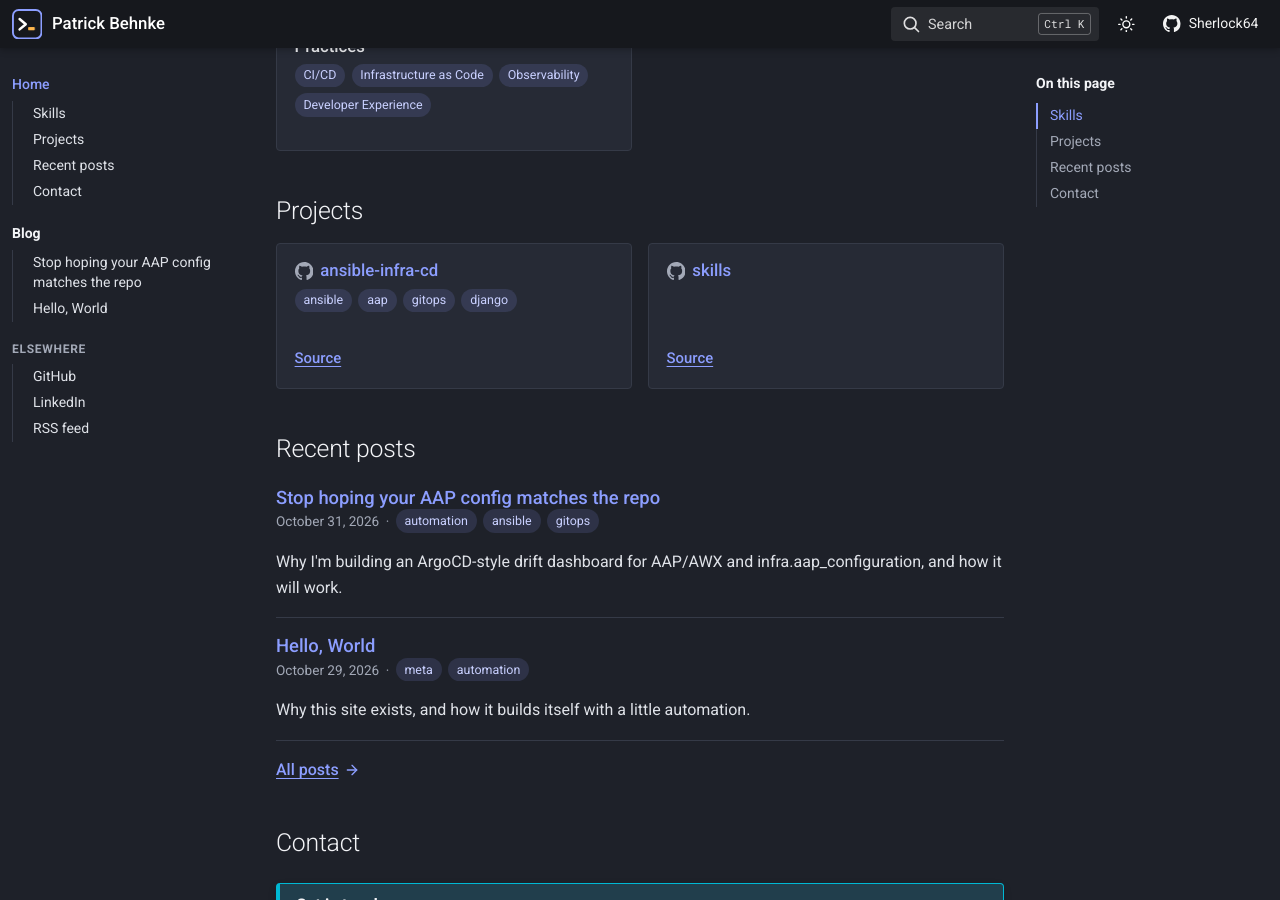
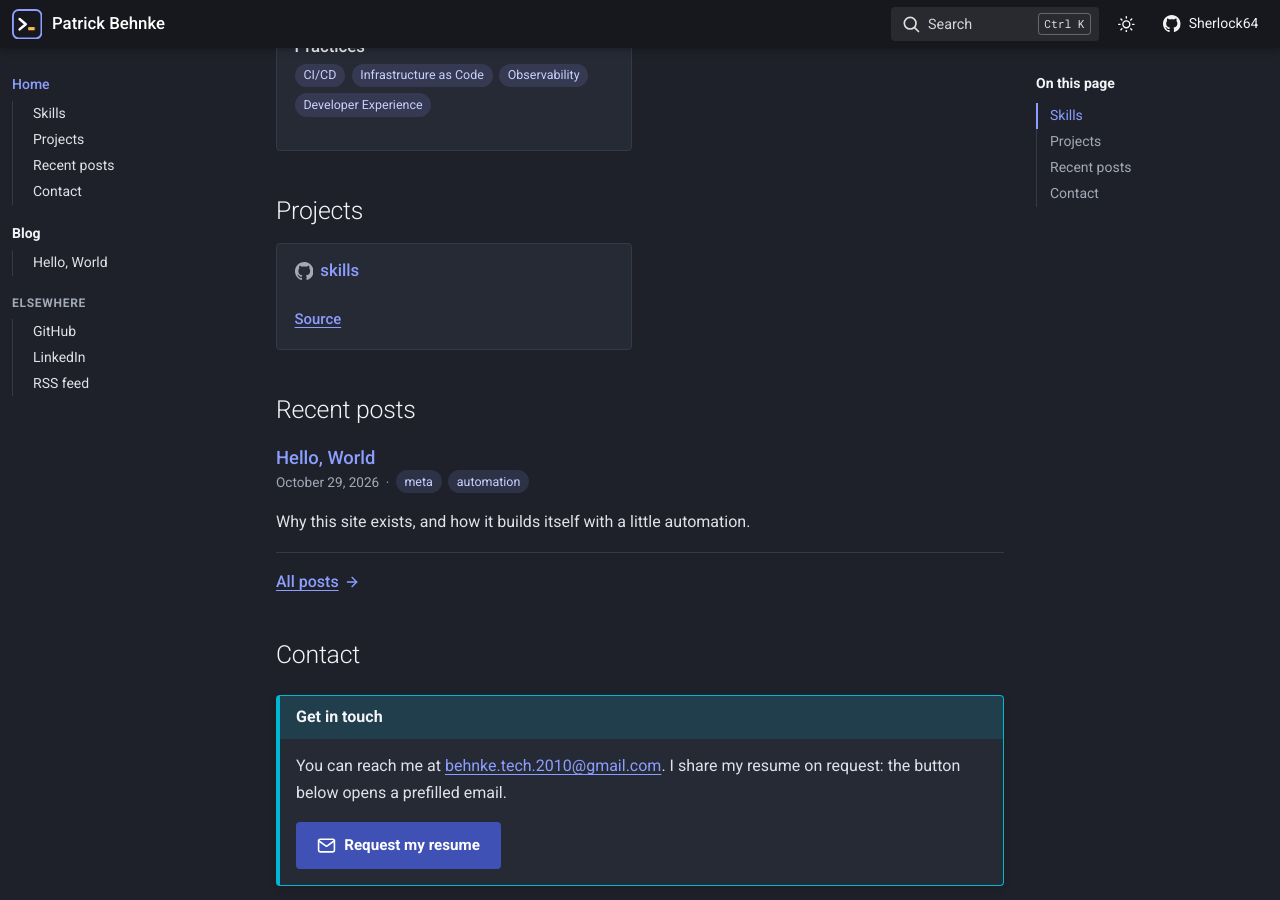
Before and after one commit to Sherlock64/portfolio, a Jekyll site: the page built from index.html, in a window 1280 px wide and 900 px high, scrolled down 627 px. Built offline with Jekyll 4.4.1, drawn with Linux system fonts in a browser that asks for light colours; part of the change alters nothing that is shown.

Commit message:
Remove AAP drift post and ansible-infra-cd project card
The project can't be tested without an AWX/AAP environment, so it is
being decommissioned.

Co-Authored-By: Claude Sonnet 5.5 <noreply@anthropic.com>

````diff
--- a/_data/projects.yml
+++ b/_data/projects.yml
@@ -21,7 +21,4 @@
 #   tags: [jekyll, github-actions]
 #   featured: true
 
-- repo: Sherlock64/ansible-infra-cd
-  tags: [ansible, aap, gitops, django]
-
 - repo: Sherlock64/skills
--- a/blog/aap-config-drift.md
+++ /dev/null
@@ -1,148 +0,0 @@
----
-title: "Stop hoping your AAP config matches the repo"
-date: 2026-10-31
-tags: [automation, ansible, gitops]
-summary: "Why I'm building an ArgoCD-style drift dashboard for AAP/AWX and infra.aap_configuration, and how it will work."
----
-
-If you manage AAP or AWX with `infra.aap_configuration`, you have a repo that
-describes how the platform should look. You also have the platform itself, and
-a handful of people with admin rights and a browser. Those two things drift
-apart, and nothing tells you when they do.
-
-I've lived with that gap for a long time, so I started building
-[ansible-infra-cd](https://github.com/Sherlock64/ansible-infra-cd): an
-ArgoCD-style tool where the repo is the source of truth, AAP is the target, and
-a dashboard shows you exactly where they disagree. Visibility beats hope.
-
-## Pushing config isn't the same as knowing it's applied
-
-There are plenty of ways to get config from a repo into AAP. A webhook on
-merge, a scheduled job template, Event-Driven Ansible reacting to a push. At
-work we use AAP and I've built some of those myself. They work. They push.
-
-What they don't do is tell you anything afterwards. Here's the classic case:
-
-1. Someone opens a job template in the UI and "just quickly" changes the
-   inventory or adds an extra var to fix something.
-2. They don't commit it. Maybe they meant to. They definitely meant to.
-3. The repo still says the old thing. AAP says the new thing.
-4. Next config run either quietly reverts their fix, or never touches that
-   object and the difference lives on forever.
-
-Either way you find out when something breaks, not when it changed. Until then
-you're just *hoping* it's all correct and no one has been messing with it.
-(There's always someone. So many troublemakers.)
-
-## Borrowing the ArgoCD model
-
-What I like about ArgoCD isn't any single feature. It's the feel: everything is
-at your fingertips and reported on. You open it and you know which apps are
-synced, which have drifted, and what the diff is. You sync now, or let it sync
-on its own.
-
-ansible-infra-cd applies that model to AAP:
-
-- **Desired state:** a config-as-code repo written for `infra.aap_configuration`.
-- **Live state:** your AAP or AWX instance, read through its API.
-- **The diff:** per object, so you can see *what* someone changed, not just
-  that something did.
-- **Sync:** push the repo's config to AAP on demand, or schedule it through the
-  API.
-
-The dashboard is for more than the person on call. An overview page shows
-health, drift counts, sync success rate, and recent activity, which means a
-manager can glance at it and see when a team isn't doing what they're supposed
-to. A visibly happy system makes a happy engineer, and a visibly unhappy one
-makes for a short, specific conversation.
-
-## How drift detection will work
-
-The obvious approach is to run the collection in check mode and read the
-result. Unfortunately `infra.aap_configuration` doesn't implement check mode
-properly, so I compute drift in Python instead:
-
-1. **Parse the repo.** Read the collection's variable files (the
-   `controller_*` and `gateway_*` vars) into a normalized model keyed by
-   object kind and name.
-2. **Pull live state.** Read-only, paginated GETs against the controller and
-   gateway APIs.
-3. **Compare.** Classify each object as one of:
-   - `synced`: matches
-   - `drifted`: exists in both, with a field-level diff
-   - `missing`: in the repo, not in AAP
-   - `extra`: in AAP, not in the repo (what you'd prune)
-4. **Store and show.** Save results per repository and run the check on a
-   schedule and on demand.
-
-So for a repo entry like this:
-
-```yaml
-controller_templates:
-  - name: "Patch web servers"
-    job_type: run
-    inventory: "Production"
-    project: "Ops playbooks"
-    playbook: "patch.yml"
-```
-
-the tool looks up "Patch web servers" in AAP and compares field by field. If
-someone swapped the inventory in the UI, that template shows up as `drifted`
-with the inventory as the changed field.
-
-> Avoiding false alarms
->
-> AAP fills in defaults and server-side fields the repo never mentions, and it
-> never returns secret values. The comparison normalizes defaults and only
-> checks that secrets are present, otherwise every credential would look
-> drifted forever.
-{: .admonition .note}
-
-Each repository also gets a flowchart of its objects and their dependencies
-(organizations to credentials and inventories, projects and inventories to job
-templates, templates to workflows) colored by status. If a credential is
-drifted, you see every template that depends on it.
-
-## Where it stands and what's next
-
-Being honest about the state of things: the scaffold is up, and the core isn't
-written yet. Today it's a Django app with a PatternFly frontend, Celery for
-background jobs, Postgres and Redis, all running under Podman Compose. Login,
-the overview page, the repository list, and a settings page with a working
-"Test connection" against AAP or AWX all work. The flowchart still runs on
-sample data.
-
-If you want to poke at it:
-
-```bash
-git clone https://github.com/Sherlock64/ansible-infra-cd.git
-cd ansible-infra-cd
-make up          # web, worker, beat, postgres, redis on :8000
-make superuser   # create your login
-make seed        # optional demo data
-```
-
-The roadmap, roughly in order:
-
-1. Repository management and git access, with credentials encrypted in the
-   database.
-2. Drift detection, as described above.
-3. Sync from repo to AAP, with a diff to confirm before applying and pruning
-   behind an explicit opt-in.
-4. Export from AAP back to a repo.
-
-That last one is the piece I'm most excited about. People like to tinker in
-the UI, and that's fine for figuring things out. When it's time to go to
-production, they export what they built into a new branch and open a pull
-request, never pushing straight to main. Then it gets deployed from the repo,
-set up correctly, like everything else.
-
-## A visibly happy system
-
-Webhooks, schedules, and EDA get your config into AAP. They don't tell you
-whether it stayed there. I want a page that answers "does AAP match the repo?"
-at a glance, with a diff when the answer is no.
-
-If you run AAP with `infra.aap_configuration` and have opinions on what that
-page should show, the [repo](https://github.com/Sherlock64/ansible-infra-cd)
-is open. I'll write more as the drift engine comes together.
````
